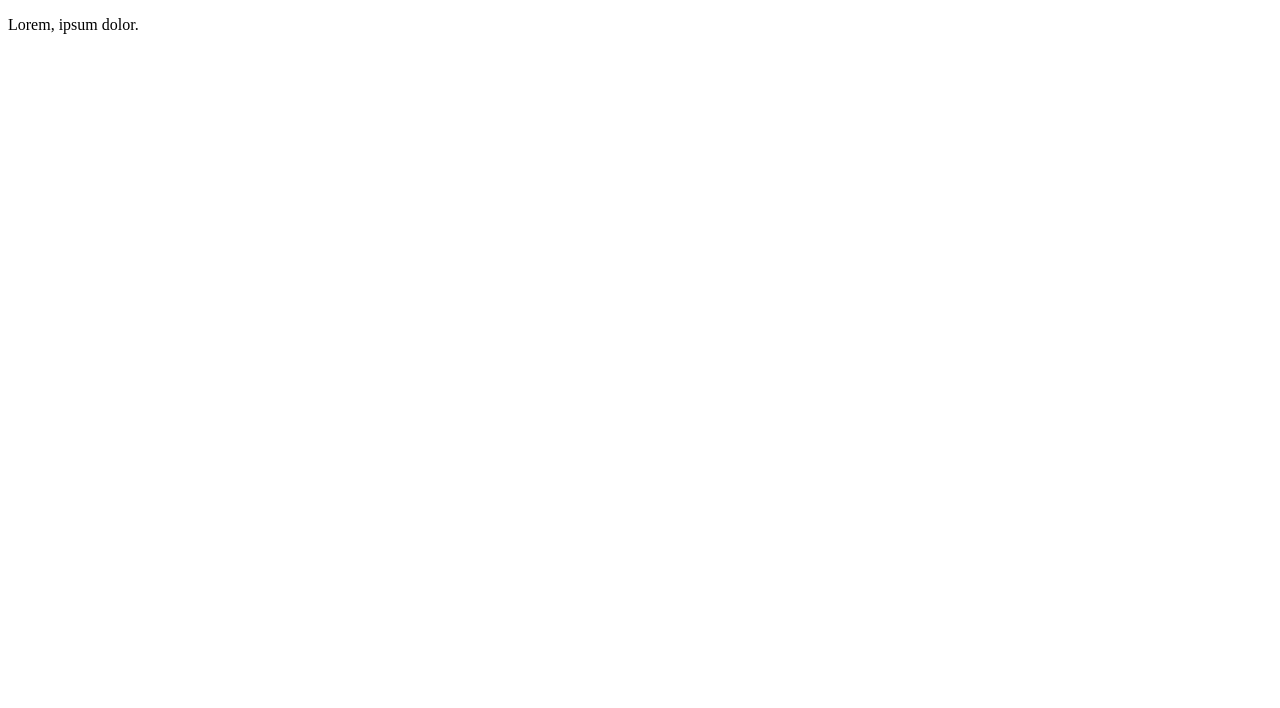
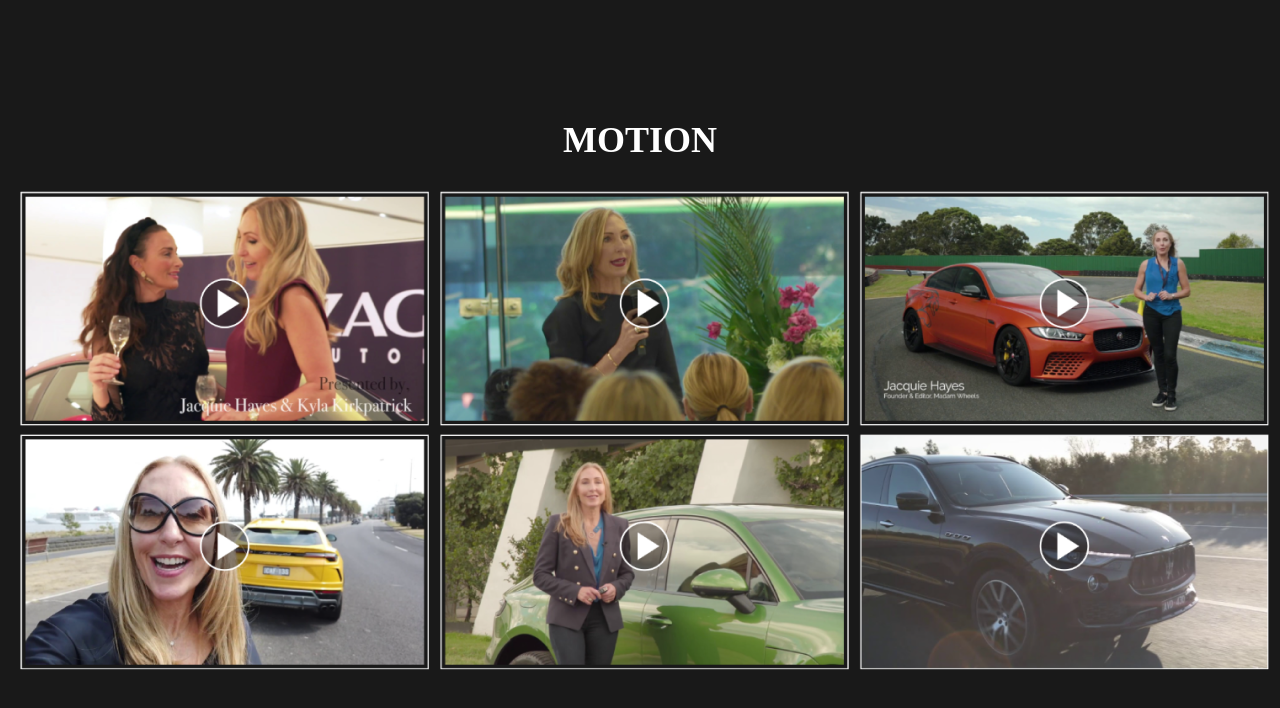
Before and after one commit to FaridRustamov09/car-design-group-work, a plain HTML site: page pages/motionPage/index.html in a window 1280 px wide. Drawn offline with Linux system fonts and the light colour scheme.

Commit message:
end layout

```diff
--- a/pages/homePage/index.scss
+++ b/pages/homePage/index.scss
@@ -5,7 +5,7 @@
   box-sizing: border-box;
 }
 .container {
-  background-image: url(../images/image\ 1.png);
+  background-image: url(../../assets/images/image\ 1.png);
   min-height: 100vh;
   padding: 30px 0;
   nav {
--- a/pages/motionPage/index.html
+++ b/pages/motionPage/index.html
@@ -4,8 +4,12 @@
     <meta charset="UTF-8">
     <meta name="viewport" content="width=device-width, initial-scale=1.0">
     <title>Document</title>
+    <link rel="stylesheet" href="index.css">
 </head>
 <body>
-<p>Lorem, ipsum dolor.</p>
+<div class="container">
+<h1>Motion</h1>
+<img src="../../assets/images/screenshot-madamwheels.com.au-2021.01 2.png" alt="">
+</div>
 </body>
 </html>
--- a/pages/motionPage/index.scss
+++ b/pages/motionPage/index.scss
@@ -3,3 +3,22 @@ margin: 0;
 padding: 0;
 box-sizing: border-box;
 }
+.container{
+    display: flex;
+    flex-direction: column;
+    align-items: center;
+    justify-content: center;
+background-color: #191919;
+min-height: 100vh;
+padding: 35px 0;
+h1{
+    color: #FFF;
+    font-family: "Playfair Display";
+    font-size: 36px;
+    font-style: normal;
+    font-weight: 700;
+    line-height: normal;
+    text-transform: uppercase;
+    margin-bottom: 20px;
+}
+}
--- a/pages/servicePage/index.js
+++ b/pages/servicePage/index.js
@@ -1 +1,19 @@
-console.log('creating new project');
+// yazinin gorunmesi
+
+// let p=document.querySelectorAll('p')
+let li=document.querySelectorAll('li')
+li.forEach((element)=> {
+    element.addEventListener('mouseover',()=>{
+       let p=element.querySelector('p')
+       p.style.display='block'
+        })
+});
+
+
+// yazinin gorunmemesi
+li.forEach(element => {
+    element.addEventListener('mouseout',()=>{
+        let p=element.querySelector('p')
+        p.style.display='none'
+    })
+});
--- a/pages/servicePage/index.scss
+++ b/pages/servicePage/index.scss
@@ -44,6 +44,7 @@
           font-style: normal;
           font-weight: 700;
           line-height: normal;
+          display: none;
         }
       }
     }
```
Also changed, not shown: pages/servicePage/index.html (+5 -4 lines), assets/images/screenshot-madamwheels.com.au-2021.01 2.png (added), pages/contactPage/index.css, pages/homePage/index.css, pages/motionPage/index.css, pages/motionPage/index.js (line endings or trailing spaces), pages/servicePage/index.css, 4 other files.
